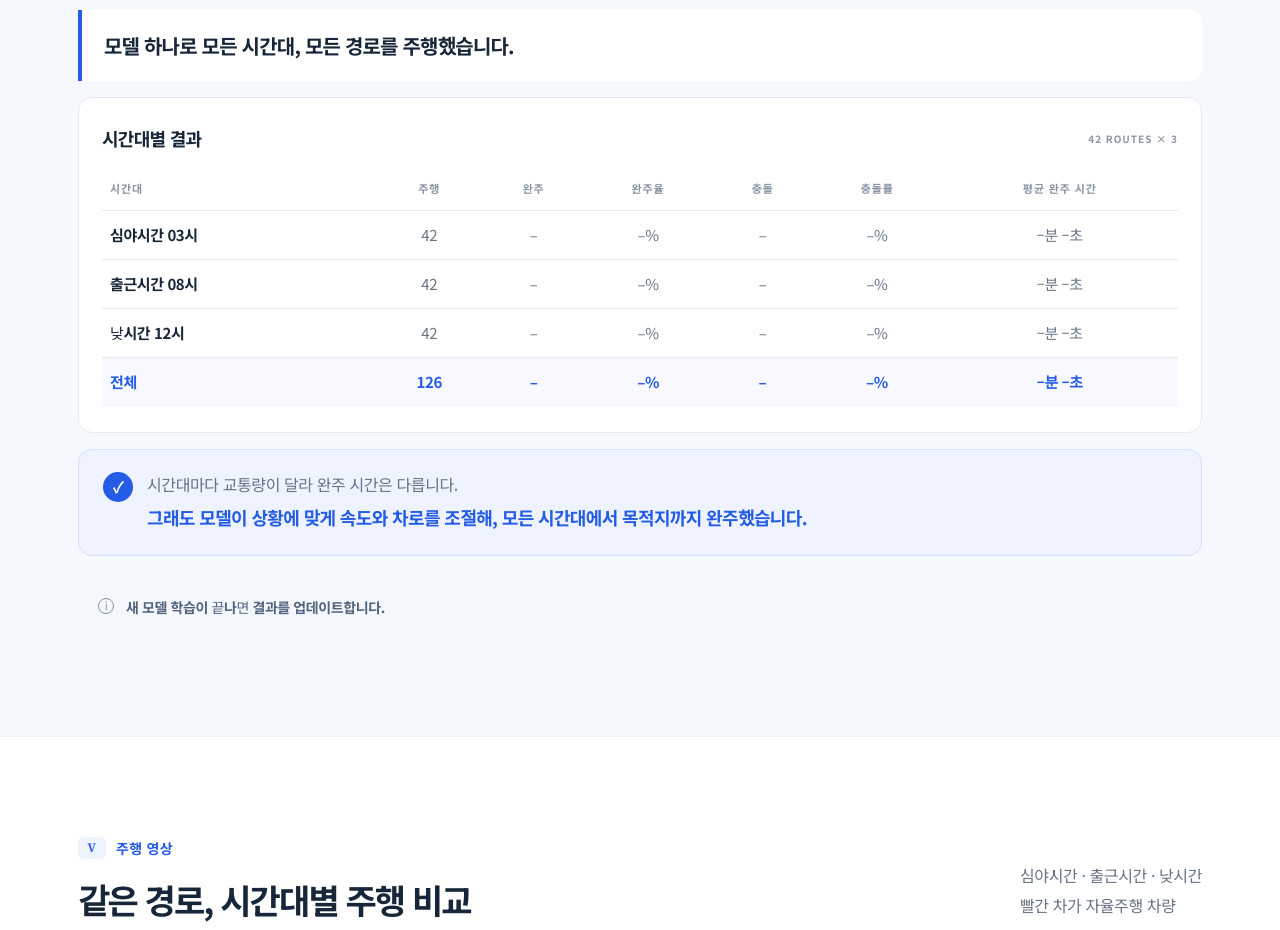
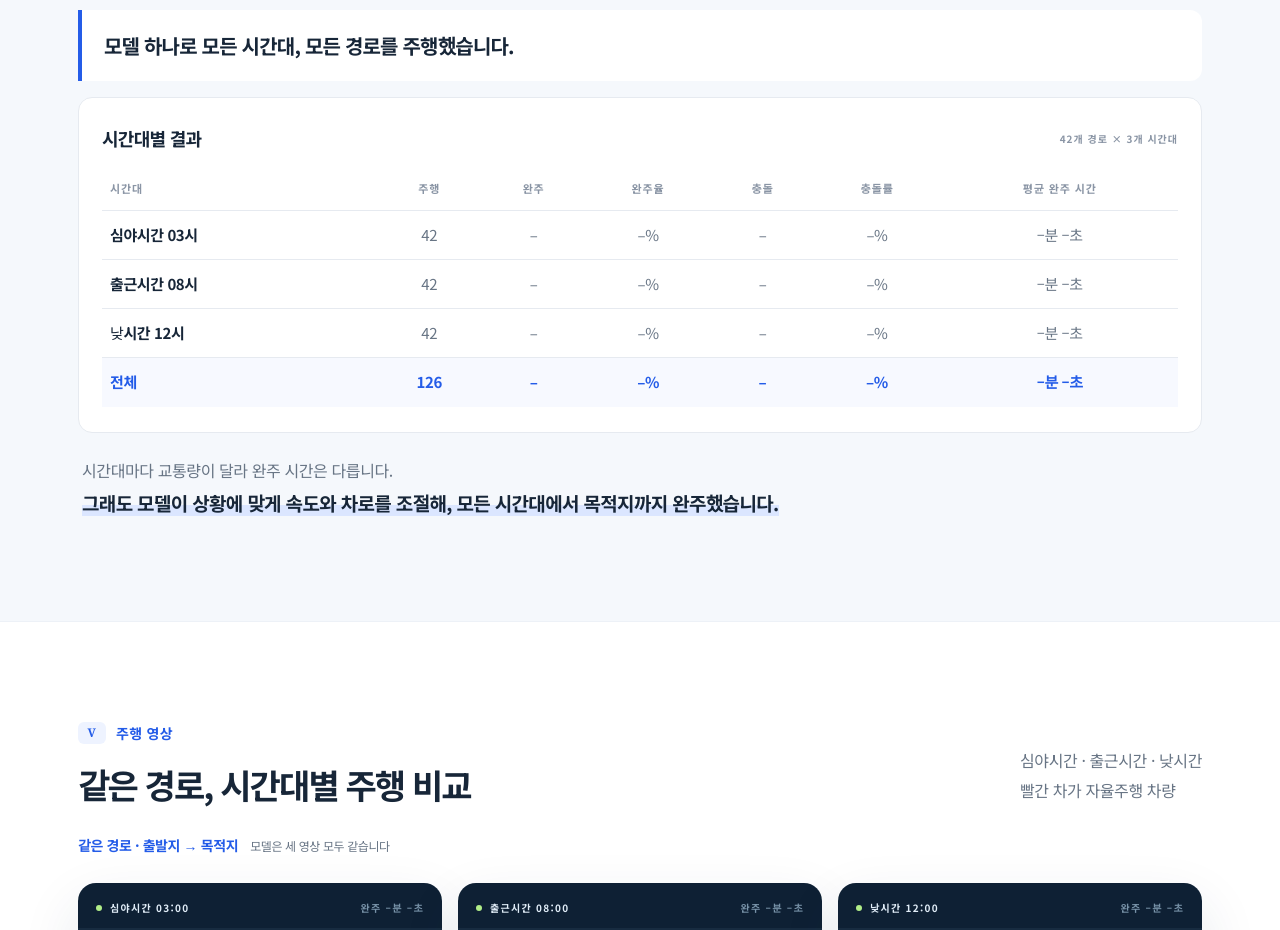
Before and after one commit to mk11226/yeouido-sumo, a plain HTML site: page index.html in a window 1280 px wide. Shown: the part 4220-5150 px from the top of the page. Drawn offline with Linux system fonts and the light colour scheme.

Commit message:
Add files via upload

```diff
--- a/index.html
+++ b/index.html
@@ -65,11 +65,10 @@
 @media(max-width:760px){.x-env{padding-block:57px}.x-road{margin-bottom:46px}.x-time.env-grid{gap:28px}}
 .eyebrow.x-ko{font-size:14px;letter-spacing:.02em}
 .x-roman{display:inline-flex;align-items:center;justify-content:center;min-width:28px;height:22px;padding:0 7px;border-radius:6px;background:#eef3ff;color:var(--blue);font-size:12px;font-weight:750;letter-spacing:.04em;font-family:Georgia,'Times New Roman',serif}
-.x-callout{display:flex;gap:14px;align-items:flex-start;margin-top:16px;padding:20px 24px;background:#eef3ff;border:1px solid #d3e0ff;border-radius:14px}
-.x-callout-icon{flex-shrink:0;width:30px;height:30px;border-radius:50%;background:var(--blue);color:#fff;display:flex;align-items:center;justify-content:center;font-size:15px;font-weight:750;margin-top:2px}
-.x-callout p{margin:0;font-size:16px;line-height:1.85;color:var(--muted);word-break:keep-all}
-.x-callout strong{display:inline-block;margin-top:2px;font-size:18px;font-weight:750;letter-spacing:-.035em;color:var(--blue)}
-@media(max-width:760px){.x-callout{padding:16px 18px}.x-callout strong{font-size:16px}}
+.x-callout{margin-top:22px;padding:0 4px}
+.x-callout p{margin:0;font-size:16px;line-height:1.9;color:var(--muted);word-break:keep-all}
+.x-callout strong{font-size:19px;font-weight:750;letter-spacing:-.035em;color:var(--ink);background:linear-gradient(transparent 60%,#dbe6ff 60%)}
+@media(max-width:760px){.x-callout strong{font-size:17px}}
 </style>
 <script defer src="app.js"></script>
 </head>
@@ -149,15 +148,14 @@
 <div class="section-head"><div><p class="eyebrow x-ko"><span class="x-roman">IV</span>결과</p><h2>42개 경로 × 3개 시간대 주행 결과</h2></div><p>핀포인트 7곳 사이 모든 경로 42개(7 × 6)<br>심야시간 · 출근시간 · 낮시간 각각 주행</p></div>
 <div class="facts" aria-label="주행 결과 요약"><div><strong>–<span>%</span></strong><p>완주율</p></div><div><strong>–<span>%</span></strong><p>충돌률</p></div><div><strong>42<span>개</span></strong><p>경로 · 핀포인트 7곳 × 6</p></div><div><strong>126<span>회</span></strong><p>총 주행 · 42개 × 3개 시간대</p></div></div>
 <p class="x-highlight">모델 하나로 모든 시간대, 모든 경로를 주행했습니다.</p>
-<div class="x-card"><div class="x-card-head"><h3>시간대별 결과</h3><span>42 ROUTES × 3</span></div><table><thead><tr><th>시간대</th><th>주행</th><th>완주</th><th>완주율</th><th>충돌</th><th>충돌률</th><th>평균 완주 시간</th></tr></thead><tbody>
+<div class="x-card"><div class="x-card-head"><h3>시간대별 결과</h3><span>42개 경로 × 3개 시간대</span></div><table><thead><tr><th>시간대</th><th>주행</th><th>완주</th><th>완주율</th><th>충돌</th><th>충돌률</th><th>평균 완주 시간</th></tr></thead><tbody>
 <tr><td>심야시간 03시</td><td>42</td><td>–</td><td>–%</td><td>–</td><td>–%</td><td>–분 –초</td></tr>
 <tr><td>출근시간 08시</td><td>42</td><td>–</td><td>–%</td><td>–</td><td>–%</td><td>–분 –초</td></tr>
 <tr><td>낮시간 12시</td><td>42</td><td>–</td><td>–%</td><td>–</td><td>–%</td><td>–분 –초</td></tr>
 <tr class="x-final"><td>전체</td><td>126</td><td>–</td><td>–%</td><td>–</td><td>–%</td><td>–분 –초</td></tr>
 </tbody></table>
 </div>
-<div class="x-callout"><span class="x-callout-icon" aria-hidden="true">✓</span><p>시간대마다 교통량이 달라 완주 시간은 다릅니다.<br><strong>그래도 모델이 상황에 맞게 속도와 차로를 조절해, 모든 시간대에서 목적지까지 완주했습니다.</strong></p></div>
-<div class="research-note"><span class="note-symbol" aria-hidden="true">i</span><p><strong>새 모델 학습이 끝나면 결과를 업데이트합니다.</strong></p></div>
+<div class="x-callout"><p>시간대마다 교통량이 달라 완주 시간은 다릅니다.<br><strong>그래도 모델이 상황에 맞게 속도와 차로를 조절해, 모든 시간대에서 목적지까지 완주했습니다.</strong></p></div>
 </div></section>
 
 <!-- ===== 주행 영상 ===== -->
```
